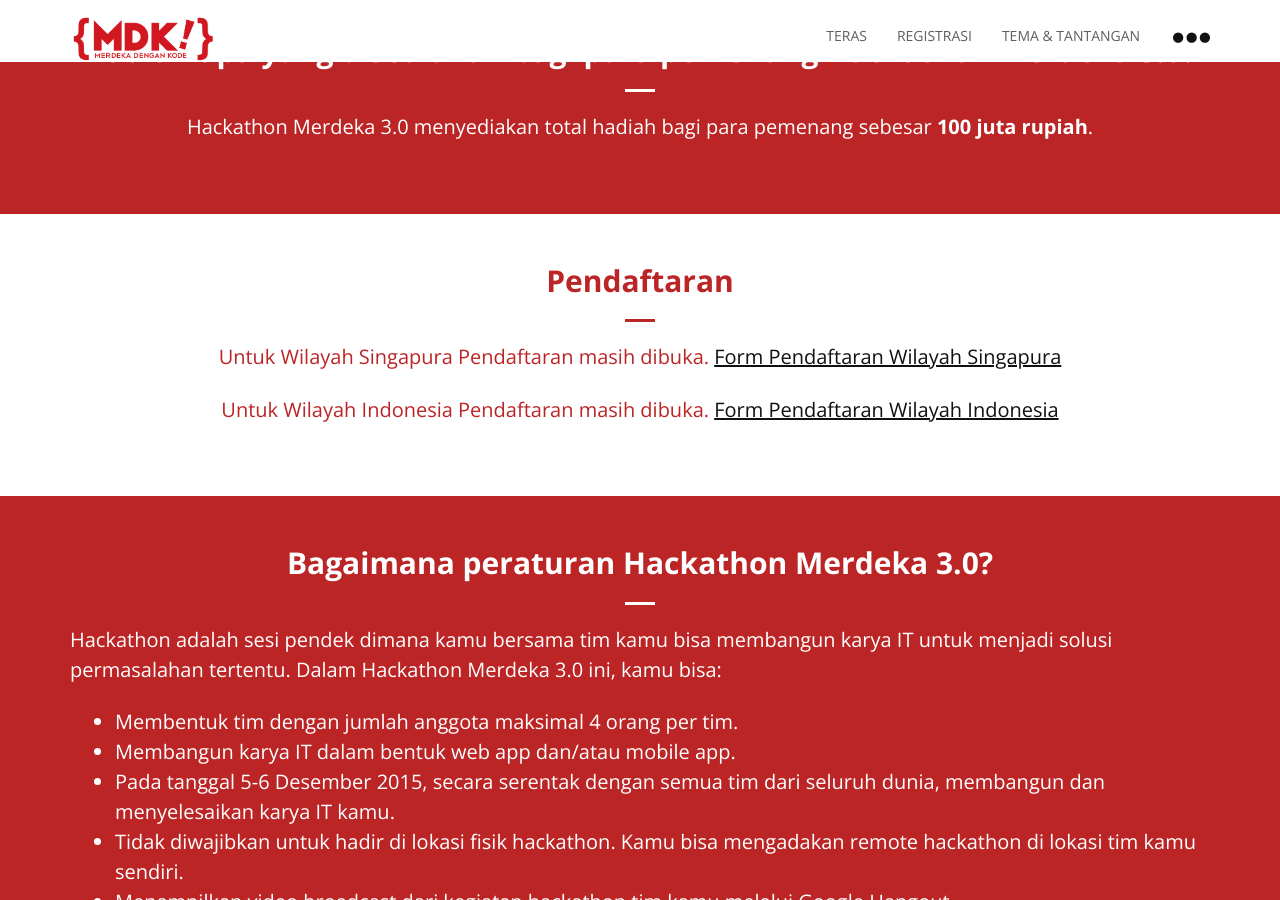
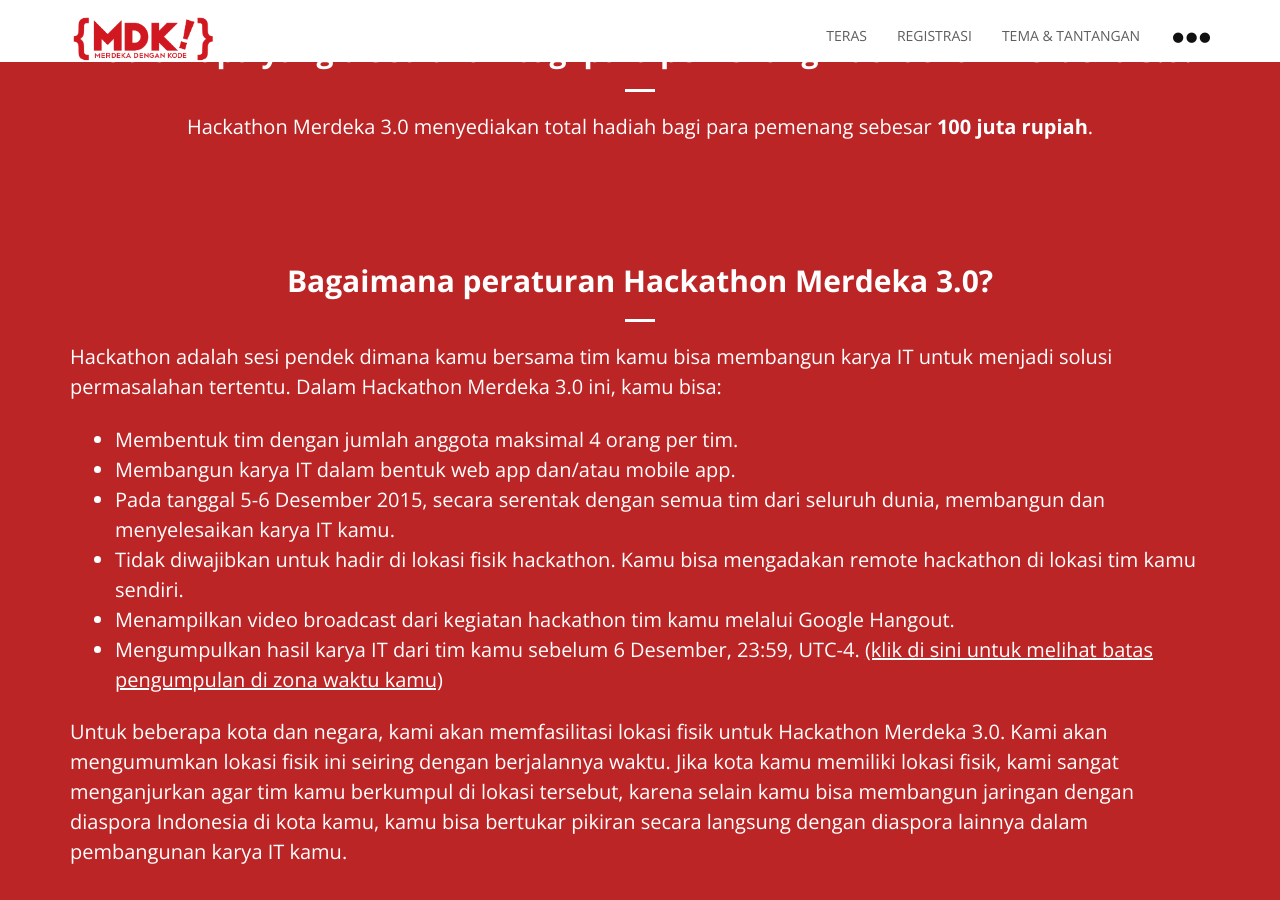
Before and after one commit to Code4Nation/hackathon, a Jekyll site: the page built from teras.md, in a window 1280 px wide and 900 px high, scrolled down 5724 px. Built offline with Jekyll 4.4.1, drawn with Linux system fonts in a browser that asks for light colours; nearby versions of some CDN libraries.

Commit message:
Remove pendaftaran section

```diff
--- a/_includes/home.html
+++ b/_includes/home.html
@@ -390,14 +390,6 @@
 	  <p>Hackathon Merdeka 3.0 menyediakan total hadiah bagi para pemenang sebesar <strong>100 juta rupiah</strong>.</p></center>
     </div>
   </div>
-  <div class="module white" id="registrasi">
-    <div class="container" style="color:#bb2526;">
-	  <center><h2><strong>Pendaftaran</strong></h2></center>
-	  <center><div class="xr-red"></div></center>
-      <center><p>Untuk Wilayah Singapura Pendaftaran masih dibuka. <a href="https://docs.google.com/forms/d/13TWBo393aaBuPsaosIhUpzURE3ZgyHxlKu_daeNytxc/viewform" target="form_sg">Form Pendaftaran Wilayah Singapura</a></p></center>
-	  <center><p>Untuk Wilayah Indonesia Pendaftaran masih dibuka. <a href="https://docs.google.com/forms/d/1Cce50SAlVtA6kyzhXpCu6FyIgKvzWHnzZlNewQ2JBQk/viewform" target="form_sg">Form Pendaftaran Wilayah Indonesia</a></p></center>
-	</div>
-  </div>
   <div class="module red" id="peraturan-dan-panduan">
     <div class="container">
 	  <center><h2><strong>Bagaimana peraturan Hackathon Merdeka 3.0?</strong></h2></center>
```
